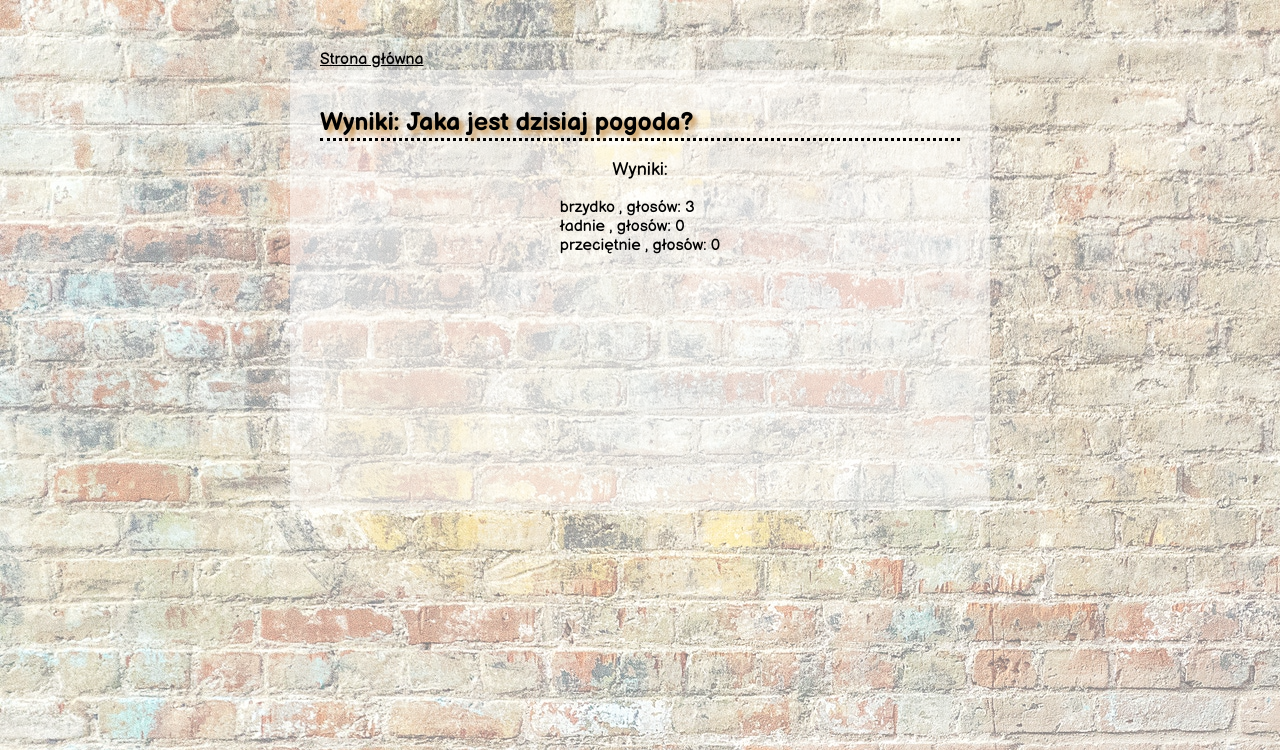
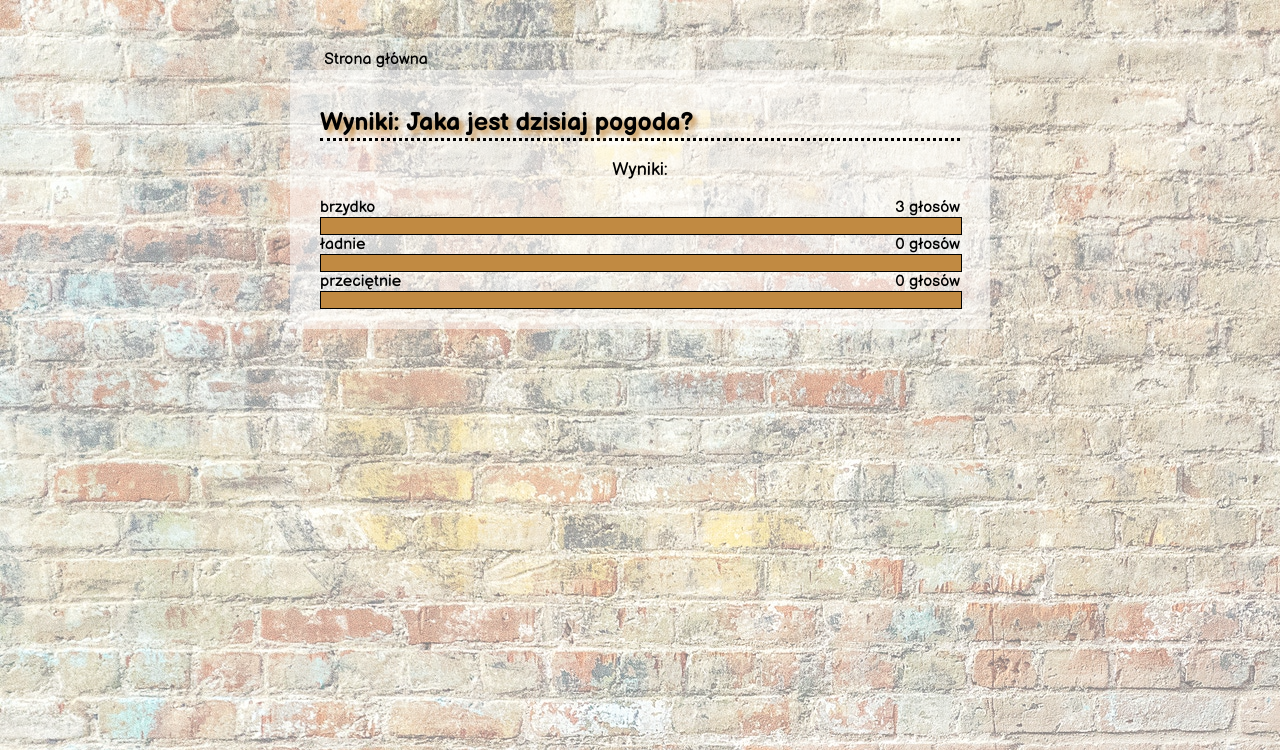
Before and after one commit to anid06/mysite, a Django app: page /polls/1/results in a window 1280 px wide. Shown: the top 750 px of the page. Run offline with Django 3.2, Linux system fonts and the light colour scheme; data comes from the database, SQL or seed files in the repository; some libraries are stand-ins or nearby versions.

Commit message:
Update CSS

```diff
--- a/polls/static/polls/style.css
+++ b/polls/static/polls/style.css
@@ -20,7 +20,6 @@ body::after {
 }
 
 .container {
-  min-height: 50vh;
   width: 50vw;
   position: absolute;
   top: 70px;
@@ -35,6 +34,11 @@ body::after {
   position: absolute;
   top: -20px;
   color: #000000;
+  text-decoration: none;
+}
+
+.container nav a i {
+  display: none;
 }
 
 h1 {
@@ -68,10 +72,19 @@ h1 {
 
 }
 
+.possibilities form ul li label:hover {
+  color: #c18a42;
+  cursor: pointer;
+}
+
+.possibilities form ul li label input:hover {
+  border-color: #c18a42;
+}
+
 .possibilities form .submit {
   width: 80px;
   height: 40px;
-  background-color: #c18a42;
+  background-color: #be3636;
   border-style: none;
   box-shadow: 4px 4px 8px #6d6a67;
   border-radius: 10px;
@@ -83,8 +96,14 @@ h1 {
   font-family: inherit;
   display: block;
   margin: 20px auto 0 auto;
+  cursor: pointer;
 }
 
+.possibilities form .submit:hover {
+  color: #be3636;
+  background-color: #c18a42;
+  box-shadow: 4px 4px 8px #ffffff
+}
 
 .result p {
   font-size: 18px;
@@ -93,11 +112,19 @@ h1 {
 
 .result ul {
   padding: 0;
-  display: table;
   margin: 0 auto;
 }
 
 .result ul li {
+  display: flex;
+  justify-content: space-between;
   font-size: 16px;
   list-style-type: none;
 }
+
+.result ul .progress-bar {
+  width: 100%;
+  height: 16px;
+  background-color: #c18a42;
+  border: 1px solid #000000;
+}
--- a/polls/templates/base.html
+++ b/polls/templates/base.html
@@ -6,12 +6,14 @@
     <meta charset="UTF-8">
     <title>Ankiety &bull; {{title}}</title>
     <link href="https://fonts.googleapis.com/css2?family=Balsamiq+Sans:wght@400;700&display=swap" rel="stylesheet">
+    <script src="https://kit.fontawesome.com/ca731b9916.js" crossorigin="anonymous"></script>
+
     <link rel="stylesheet" type="text/css" href="{% static 'polls/style.css' %}">
 </head>
 
 <body>
     <div class="container">
-        <nav><a href="{% url 'polls:index'%}">Strona główna</a></nav>
+        <nav><a href="{% url 'polls:index'%}"><i class="fas fa-long-arrow-alt-up"></i>&nbsp;Strona główna</a></nav>
 
 
         <h1>{{title}}</h1>
--- a/polls/templates/polls/index.html
+++ b/polls/templates/polls/index.html
@@ -4,7 +4,8 @@
 
 <section class="question-list">
     <!--    <h3><a href="/polls/{{question.id}}">{{question.question_text}}</a></h3>-->
-    <h3><a href="{% url 'polls:detail' question.id %}">{{question.question_text}}</a></h3>
+    <h3><i class="far fa-question-circle"></i>&nbsp;
+        <a href="{% url 'polls:detail' question.id %}">{{question.question_text}}</a></h3>
 </section>
 
 {% endfor %}
--- a/polls/templates/polls/results.html
+++ b/polls/templates/polls/results.html
@@ -6,7 +6,11 @@
     <p>Wyniki: </p>
     <ul>
         {% for choice in question.choice_set.all %}
-        <li>{{ choice.choice_text }} </b>, głosów: {{ choice.votes }}</li>
+        <li>
+            <span>{{ choice.choice_text }}</span></b>
+            <span>{{ choice.votes }} głosów</span>
+        </li>
+        <div class="progress-bar"></div>
         {% endfor %}
 
     </ul>
```
